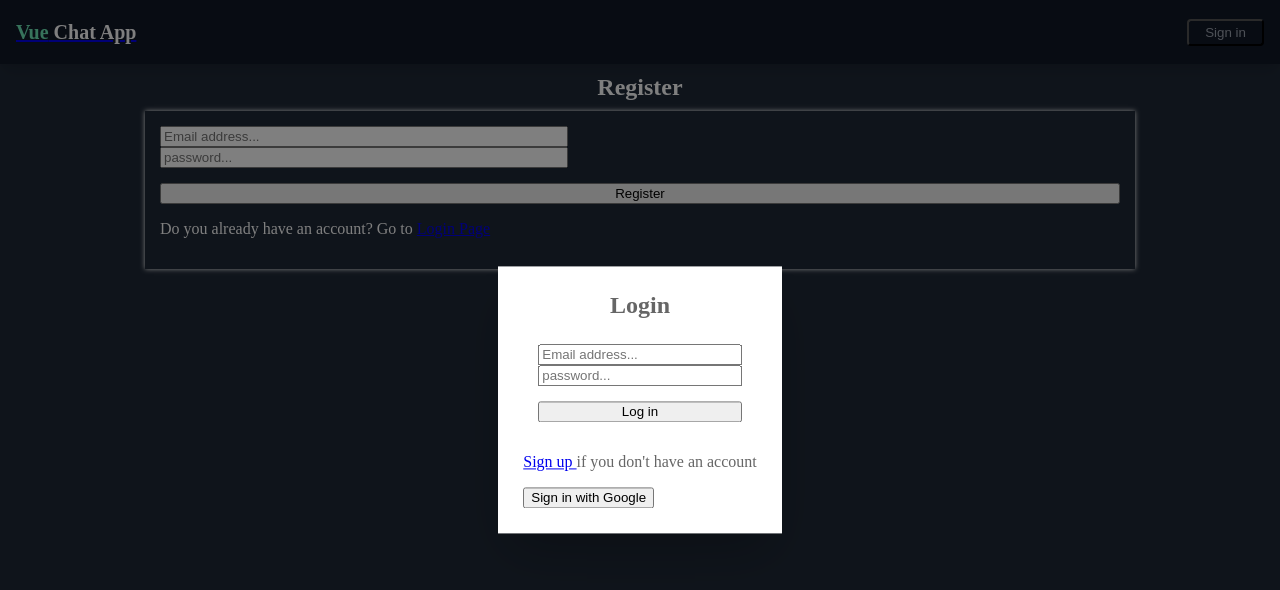
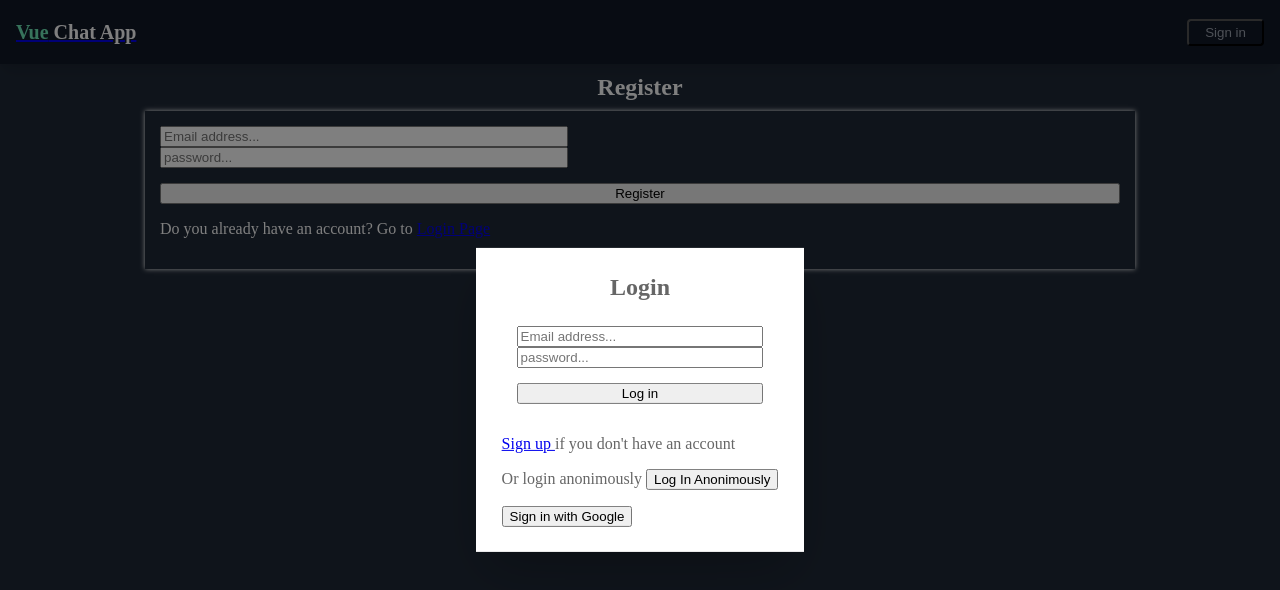
Before and after one commit to p-bartosz/tinder.github.io, a Vue app: page /#/register in a window 1280 px wide. Both pictures are taken after a click on the button "Sign in". Shown: the top 590 px of the page. Built offline with nearby package versions, Linux system fonts and the light colour scheme; no server answers; the database is empty; what @fawmi/vue-google-maps would draw is missing.

Commit message:
added anonymous users and fixed auto scrolling to bottom

```diff
--- a/src/App.vue
+++ b/src/App.vue
@@ -22,7 +22,7 @@ export default defineComponent({
 @import "libs/styles/responsiveness.scss";
 
 .main-content {
-  margin: var(--nav-bar-height) auto 0 auto;
+  margin: var(--nav-bar-height) auto calc(var(--footer-height) + 20px) auto;
   padding: 10px;
 
   @include min-tablet {
--- a/src/components/SendIcon.vue
+++ b/src/components/SendIcon.vue
@@ -17,8 +17,7 @@
 <style scoped lang="scss">
 .icon-send {
   color: rgba(107,114,128,var(--tw-text-opacity));
-  width: 3rem;
-  height: 3rem;
+  height: var(--footer-height);
   margin-right: 0.5rem;
   padding-top: 0.5rem;
   padding-bottom: 0.5rem;
--- a/src/components/TheNav.vue
+++ b/src/components/TheNav.vue
@@ -30,7 +30,7 @@
 <script lang="ts">
 import TheAvatar from "./TheAvatar.vue";
 import AuthService from "../firebase/AuthService";
-import LoginForm from "./sign-in-up/LoginForm.vue";
+import LoginForm from "./authentication/LoginForm.vue";
 import { defineComponent } from "vue";
 import { User } from "@firebase/auth";
 
--- /dev/null
+++ b/src/components/authentication/AnonymousSignIn.vue
@@ -0,0 +1,20 @@
+<template>
+  <button @click="signInAnonymously">Log In Anonimously</button>
+</template>
+
+<script lang="ts">
+import AuthService from "../../firebase/AuthService";
+import { defineComponent } from "vue";
+
+export default defineComponent({
+  name: 'AnonymousSignIn',
+  methods: {
+    signInAnonymously(): void {
+      AuthService.signInAnonymously();
+    },
+  }
+});
+</script>
+
+<style lang="scss">
+</style>
--- a/src/components/sign-in-up/GoogleSignIn.vue
+++ b/src/components/authentication/GoogleSignIn.vue
@@ -10,7 +10,7 @@ export default defineComponent({
   name: 'GoogleSignIn',
   methods: {
     signInWithGmail(): void {
-      AuthService.signIn();
+      AuthService.signInWithGoogle();
     },
   }
 });
--- a/src/components/sign-in-up/LoginForm.vue
+++ b/src/components/authentication/LoginForm.vue
@@ -7,19 +7,25 @@
     </router-link>
     if you don't have an account
   </p>
+  <p>
+    Or login anonimously
+    <AnonymousSignIn/>
+  </p>
   <GoogleSignIn/>
 </template>
 
 <script lang="ts">
 import EmailPasswordSignIn from "./EmailPasswordSignIn.vue";
 import GoogleSignIn from "./GoogleSignIn.vue";
+import AnonymousSignIn from "./AnonymousSignIn.vue";
 import { defineComponent } from "vue";
 
 export default defineComponent({
   name: 'LoginForm',
   components: {
     EmailPasswordSignIn,
-    GoogleSignIn
+    GoogleSignIn,
+    AnonymousSignIn
   },
   emits: ['closeDialog']
 });
--- a/src/firebase/AuthService.ts
+++ b/src/firebase/AuthService.ts
@@ -10,6 +10,7 @@ import {
   createUserWithEmailAndPassword,
   UserCredential,
   signInWithEmailAndPassword,
+  signInAnonymously,
 } from "firebase/auth";
 import './FirebaseService'
 import router from "@/router";
@@ -34,7 +35,7 @@ class AuthService {
     return computed(() => this.user.value !== null);
   }
 
-  async signIn(): Promise<void> {
+  async signInWithGoogle(): Promise<void> {
     const googleProvider = new GoogleAuthProvider();
     await signInWithPopup(this.auth, googleProvider);
   }
@@ -47,6 +48,10 @@ class AuthService {
     return signInWithEmailAndPassword(this.auth, email, password)
   }
 
+  async signInAnonymously(): Promise<UserCredential> {
+    return signInAnonymously(this.auth)
+  }
+
   async signOut(): Promise<void> {
     await signOut(this.auth);
   }
--- a/src/firebase/ChatService.ts
+++ b/src/firebase/ChatService.ts
@@ -33,7 +33,7 @@ class ChatService {
     if (!user?.value || !AuthService.isLogin.value) return;
     const { photoURL, uid, displayName, email } = user.value;
     await addDoc(collection(FirebaseService.firestore, MESSAGES_PATH), {
-      userName: displayName || email,
+      userName: displayName || email || uid,
       userId: uid,
       userPhotoURL: photoURL,
       text: text,
--- a/src/main.scss
+++ b/src/main.scss
@@ -6,6 +6,7 @@
   --tw-ring-offset-shadow: 0 0 transparent;
   --tw-ring-shadow: 0 0 transparent;
   --nav-bar-height: 4rem;
+  --footer-height: 60px;
 }
 
 body {
--- a/src/pages/LoginPage.vue
+++ b/src/pages/LoginPage.vue
@@ -3,7 +3,7 @@
 </template>
 
 <script lang="ts">
-import LoginForm from '../components/sign-in-up/LoginForm.vue'
+import LoginForm from '../components/authentication/LoginForm.vue'
 import { defineComponent, ref } from 'vue';
 
 export default defineComponent({
--- a/src/pages/TheChat.vue
+++ b/src/pages/TheChat.vue
@@ -28,7 +28,7 @@
 </template>
 
 <script lang="ts">
-import { ref, watch, nextTick, defineComponent } from "vue";
+import { ref, watch, nextTick, defineComponent, onMounted, Ref } from "vue";
 import ChatService from "../firebase/ChatService";
 import AuthService from "../firebase/AuthService";
 
@@ -37,16 +37,27 @@ import TheMessage from "../components/TheMessage.vue";
 
 export default defineComponent({
   components: { TheMessage, SendIcon },
+  methods: {
+    scrollToLastMessage(bottom: Ref<HTMLElement | null>): void {
+      nextTick(() => {
+        bottom?.value?.scrollIntoView({ behavior: "smooth" });
+      });
+    }
+  },
   setup() {
     const messages = ChatService.messages;
     const sendMessage = ChatService.sendMessage;
+    const bottom = ref<HTMLElement | null>(null);
 
-    const bottom = ref(null);
+    onMounted(() => {
+      bottom.value = document.querySelector('.bottom') as HTMLElement;
+    });
+
     watch(
       messages,
       () => {
         nextTick(() => {
-          // bottom.value?.scrollIntoView({ behavior: "smooth" });
+          bottom?.value?.scrollIntoView({ behavior: "smooth" });
         });
       },
       { deep: true }
@@ -69,8 +80,6 @@ export default defineComponent({
   width: 100%;
   margin-right: auto;
   margin-left: auto;
-
-  margin-top: 5rem;
   width: 100%;
   margin-right: auto;
   margin-left: auto;
```
Also changed, not shown: src/components/authentication/EmailPasswordSignIn.vue (renamed from src/components/sign-in-up/EmailPasswordSignIn.vue).
